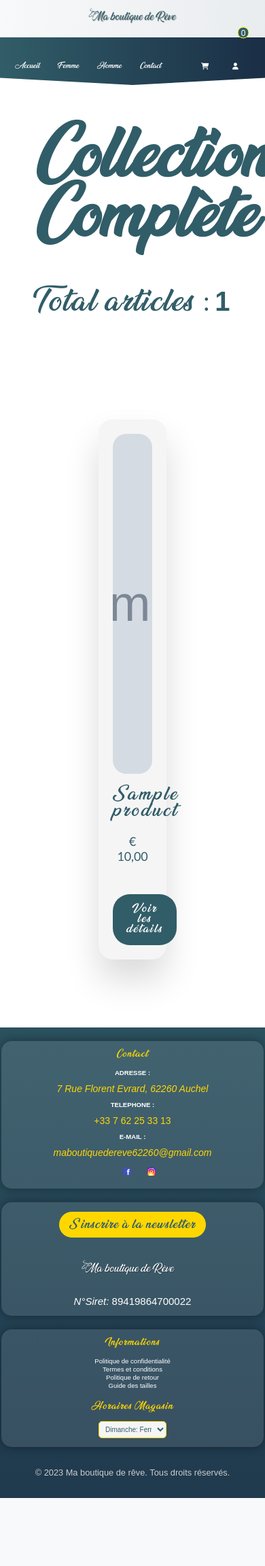
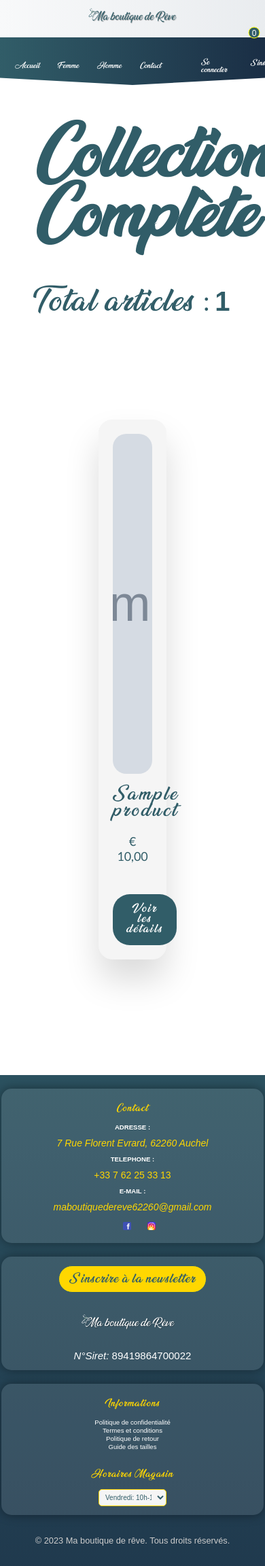
Before and after one commit to CaroChoch/Portfolio-Foundations, a Django app: page /store/ in a window 390 px wide. Shown: the whole page at 68% size. Before the commit the page ends 2203 px from the top, so only its background shows below. Run offline with Django 4.2, Linux system fonts and the light colour scheme; tables that the repository leaves empty hold one stand-in row (values such as "Sample post"); grey boxes marked "Sample" are stand-in pictures.

Commit message:
add the paginator function, change navbar and adding 2 links, fixbug for carts empty

```diff
--- a/Dream_shop/carts/views.py
+++ b/Dream_shop/carts/views.py
@@ -2,6 +2,7 @@ from django.shortcuts import render, redirect, get_object_or_404
 from store.models import Product
 from .models import Cart, CartItem
 from django.http import HttpResponse
+from django.core.exceptions import ObjectDoesNotExist
 
 
 def _cart_id(request):
@@ -69,7 +70,7 @@ def cart(request, total=0, quantity=0, cart_items=None):
       total += (cart_item.product.price * cart_item.quantity)
       quantity += cart_item.quantity
     tax = (20 * total)/100
-  except ObjectNotExist:
+  except ObjectDoesNotExist:
     pass
 
   context = {
--- a/Dream_shop/dream_shop/static/script/script.js
+++ b/Dream_shop/dream_shop/static/script/script.js
@@ -42,13 +42,3 @@
 
     setInterval(nextSlide, 5000);
   })();
-
-/* ###################################################################################################
-   ###########################################  AUTO HOURS  ##########################################
-   ################################################################################################### */
-
-   (function() {
-    var dayOfWeek = new Date().getDay();
-    var storeHoursSelector = document.getElementById("store-hours");
-    storeHoursSelector.selectedIndex = dayOfWeek;
-  })();
--- a/Dream_shop/dream_shop/static/styles/cart.css
+++ b/Dream_shop/dream_shop/static/styles/cart.css
@@ -25,6 +25,7 @@
 /* Style pour le titre du panier */
 .title-cart {
   text-align: center;
+  margin-left: 12em;
   font-family: 'Ananda', Arial, Helvetica, sans-serif;
   letter-spacing: 2px;
   font-size: 50px;
@@ -144,6 +145,7 @@
 /* Styles pour les boutons de validation */
 .checkout-buttons button {
   padding: 10px 20px;
+  margin-right: 20px;
   background-color: #315D68;
   color: #fff;
   border: none;
--- a/Dream_shop/dream_shop/static/styles/footer.css
+++ b/Dream_shop/dream_shop/static/styles/footer.css
@@ -60,6 +60,7 @@ footer {
   font-size: 1.4rem;
   font-weight: 500;
   margin-bottom: 15px;
+  margin-top: 10px;
   letter-spacing: 1px;
   font-family: 'Ananda', 'Cinzel Decorative', arial, cursive, sans-serif;
   color: #FFD700;
--- a/Dream_shop/dream_shop/static/styles/header.css
+++ b/Dream_shop/dream_shop/static/styles/header.css
@@ -151,7 +151,7 @@ body, html {
     margin-right: 0px;
   }
   #cart-items {
-    right: 9.5rem;
+    right: 3.6rem;
   }
 }
 
@@ -198,7 +198,7 @@ body, html {
   }
   #cart-items {
   top: 50%;
-  right: 5.8rem;
+  right: 2.5rem;
   width: 20px;
   height: 20px;
   font-size: 14px;
@@ -234,7 +234,7 @@ body, html {
   }
   #cart-items {
     top: 50%;
-    right: 5.8rem;
+    right: 1.8rem;
     width: 15px;
     height: 15px;
     font-size: 12px;
@@ -270,7 +270,7 @@ body, html {
   }
   #cart-items {
     top: -10%;
-    right: 2rem;
+    right: 1rem;
     width: 15px;
     height: 15px;
     font-size: 12px;
--- a/Dream_shop/dream_shop/static/styles/navbar.css
+++ b/Dream_shop/dream_shop/static/styles/navbar.css
@@ -61,13 +61,12 @@
 .nav-bar a {
   /* Affichage, taille de la police, retrait de la décoration, couleur, police, padding, transition */
   display: block;
-  font-size: 1.5rem;
+  font-size: 1.3rem;
   text-decoration: none;
   color: white;
   font-family: 'Ananda', arial, cursive, sans-serif;
   padding: 1rem 2rem;
   transition: all 0.4s ease;
-
 }
 
 /* Style des liens de la barre de navigation au survol */
@@ -166,10 +165,9 @@
 
 /* Style des liens de la section de navigation */
 .nav-section a {
-  /* Couleur, retrait de la décoration, marge */
+  margin-right: 20px;
   color: white;
   text-decoration: none;
-  margin: 0 0.1rem;
 }
 
 /* Style des liens de la section de navigation au survol */
@@ -188,8 +186,8 @@
   justify-content: center;
   align-items: center;
   position: absolute;
-  top: 34%;
-  right: 9.6rem;
+  top: 30%;
+  right: 4.8rem;
   transform: translate(50%, -50%);
   width: 24px;
   height: 24px;
@@ -201,6 +199,7 @@
   font-family: Arial, Helvetica, sans-serif;
   text-align: center;
 }
+
 
 
 /* ###################################################################################################
@@ -224,7 +223,8 @@
   border-radius: 15px;
   width: 420px;
   height: 30px;
-  margin-right: 350px;
+  margin-right: auto;
+  margin-left: auto;
 }
 
 /* ###################################################################################################
--- a/Dream_shop/dream_shop/static/styles/product_details.css
+++ b/Dream_shop/dream_shop/static/styles/product_details.css
@@ -159,6 +159,7 @@
 }
 .product-info-detail .see-cart {
   border: none;
+  margin-bottom: 10px;
   padding: 15px 0;
   font-size: 1.5em;
   color: #fff;
--- a/Dream_shop/dream_shop/static/styles/store.css
+++ b/Dream_shop/dream_shop/static/styles/store.css
@@ -142,9 +142,36 @@
   font-family: Arial, Helvetica, sans-serif;
   margin-left: 5px;
 }
+/* Style pour le message panier vide */
 .text-danger {
   color: red;
   font-size: 25px;
   margin-bottom: 10px;
   text-align: center;
 }
+
+/* #################### PAGINATION ################### */
+
+/* Gére la mise en page générale de la pagination. */
+.pagination {
+  display: flex;
+  justify-content: center;
+  margin-bottom: 50px;
+  padding: 10px;
+  font-size: 20px;
+  font-weight: 300;
+}
+/* Gére l'espacement entre chaque élément de pagination. */
+.page-item {
+  margin: 0 5px;
+}
+/* Gére le style des liens dans la pagination. */
+.page-link {
+  color: #315D68;
+  text-decoration: none;
+}
+/* Gére le style des liens dans les éléments de pagination désactivés et actifs. */
+.page-item.disabled .page-link,
+.page-item.active .page-link {
+  color: red;
+}
--- a/Dream_shop/store/views.py
+++ b/Dream_shop/store/views.py
@@ -3,6 +3,7 @@
 from category.models import Category
 from carts.views import _cart_id
 from carts.models import CartItem
+from django.core.paginator import EmptyPage, PageNotAnInteger, Paginator
 
 
 def store(request, category_slug=None):
@@ -37,12 +38,17 @@
         # Filtrer les produits disponibles en fonction de cette catégorie
         products = Product.objects.filter(category=categories, is_available=True)
 
+        # Paginator pour la page store avec 9 elements par page
+        paginator = Paginator(products, 9)
+        page = request.GET.get('page')
+        paged_products = paginator.get_page(page)
+
         # Compter le nombre de produits disponibles dans cette catégorie
         product_count = products.count()
         page_title = categories.category_name
     else:
         # Si aucun slug de catégorie n'est fourni, récupérer tous les produits disponibles
-        products = Product.objects.filter(is_available=True)
+        products = Product.objects.filter(is_available=True).order_by('id')
 
         # Filtrer les produits par genre (homme ou femme) et par type de produit
         gender = request.GET.get('gender')
@@ -67,12 +73,17 @@
             products = products.filter(category__product_type='X')
             page_title = "Accessoires Femme"
 
+        # Pagination de store avec 9 elements par page
+        paginator = Paginator(products, 9)
+        page = request.GET.get('page')
+        paged_products = paginator.get_page(page)
+
         # Compter le nombre total de produits disponibles
         product_count = products.count()
 
     # Créer le contexte avec les produits, le nombre de produits et le titre de la page
     context = {
-        'products': products,
+        'products': paged_products,
         'product_count': product_count,
         'women_links': women_links,
         'women_acc': women_acc,
@@ -99,6 +110,7 @@
     except Exception as e:
         raise e
 
+
     # Récupérer les liens des catégories par genre et type de produit
     women_links = Category.objects.filter(product_type='B')
     men_links = Category.objects.filter(product_type='A')
--- a/Dream_shop/templates/includes/footer.html
+++ b/Dream_shop/templates/includes/footer.html
@@ -23,7 +23,7 @@
 
             <!-- BOUTTON ET LOGO CENTRAL -->
             <div class="footer-logo-newsletter">
-              <a href="signup.html" class="newsletter-button">S'inscrire à la newsletter</a>
+              <a href="#" class="newsletter-button">S'inscrire à la newsletter</a>
               <div class="footer-logo">
                 <a href="{% url 'store' %}">
                   <img src="{% static 'styles/images/MA_BOUTIQUE_LOGO_Fond-Couleur.png' %}" alt="Logo boutique">
@@ -64,9 +64,17 @@
              ################################################################################################### -->
 
         <script src="{% static 'script/script.js' %}"></script>
+
+        <script>
+                  (function() {
+          var dayOfWeek = new Date().getDay();
+          var storeHoursSelector = document.getElementById("store-hours");
+          storeHoursSelector.selectedIndex = dayOfWeek;
+        })();
+
+        </script>
+
         <script src="https://cdn.rawgit.com/michalsnik/aos/2.1.1/dist/aos.js"></script>
         <script>
           AOS.init();
         </script>
-  </body>
-</html>
--- a/Dream_shop/templates/includes/navbar.html
+++ b/Dream_shop/templates/includes/navbar.html
@@ -106,8 +106,10 @@
          ################################################################################################### -->
 
     <div class="nav-section">
-      <a href="{% url 'cart' %}"><i class="fas fa-shopping-cart"></i><span id="cart-items">{{ cart_count }}</span></a>
-      <a href="#"><i class="fas fa-user"></i></a>
+      <a href="#">Se connecter</a>
+      <a href="#">S'inscrire</a>
+      <a href="{% url 'cart' %}" class="nav-cart"><i class="fas fa-shopping-cart"></i><span id="cart-items">{{ cart_count }}</span></a>
+      <!-- <a href="#"><i class="fas fa-user"></i></a> -->
     </div>
   </nav>
   <div id="dummy_nav" style="display:none;"></div>
--- a/Dream_shop/templates/store/store.html
+++ b/Dream_shop/templates/store/store.html
@@ -28,4 +28,40 @@
     {% endfor %}
   </div>
 </div>
+
+
+
+<div class="pagination">
+  {% if products.has_other_pages %}
+  <div class="page-item">
+      {% if products.has_previous %}
+      <a class="page-link" href="?gender={{ request.GET.gender }}&category={{ request.GET.category }}&page={{ products.previous_page_number }}">Page précédente</a>
+      {% else %}
+          <span class="page-link disabled"></span>
+      {% endif %}
+  </div>
+
+  {% for num in products.paginator.page_range %}
+      {% if products.number == num %}
+          <div class="page-item active">
+              <span class="page-link">{{ num }}</span>
+          </div>
+      {% else %}
+          <div class="page-item">
+            <a class="page-link" href="?gender={{ request.GET.gender }}&category={{ request.GET.category }}&page={{ num }}">{{ num }}</a>
+          </div>
+      {% endif %}
+  {% endfor %}
+
+  <div class="page-item">
+      {% if products.has_next %}
+      <a class="page-link" href="?gender={{ request.GET.gender }}&category={{ request.GET.category }}&page={{ products.next_page_number }}">Page suivante</a>
+
+      {% else %}
+          <span class="page-link disabled"></span>
+      {% endif %}
+  </div>
+  {% endif %}
+</div>
+
 {% endblock %}
```
Also changed, not shown: Dream_shop/media/photos/products/Blue-Shirt.jpg (added), Dream_shop/media/photos/products/Puma-Ferrari-Shoes.jpg (added), Dream_shop/media/photos/products/jordan-true-flight-basketball-shoes.jpg (added), 1 other file.
